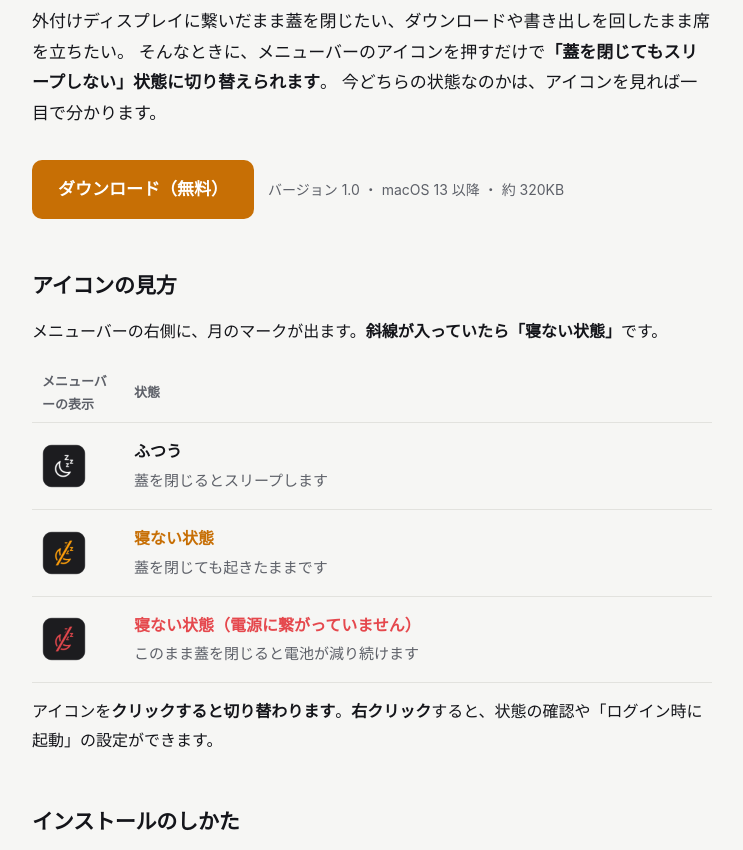
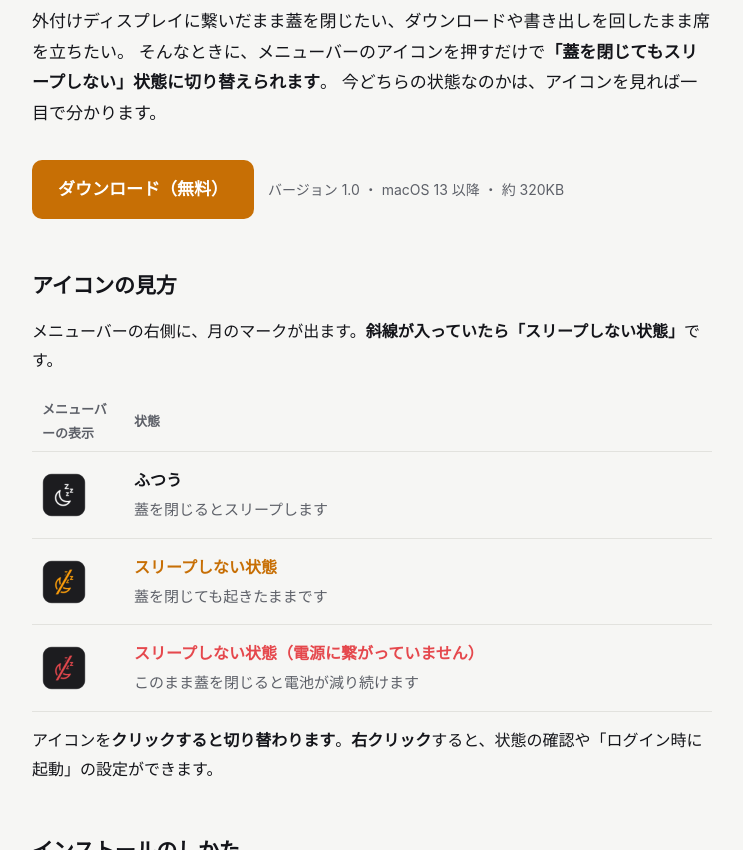
Before and after one commit to Hiroki-Soeno/sleepguard, a plain HTML site: page docs/index.html in a window 1280 px wide. Shown: the part 166-1016 px from the top of the page, without its empty margins (268-1011 px from the left). Drawn offline with Linux system fonts and the light colour scheme.

Commit message:
ページの状態表記を「寝ない状態」→「スリープしない状態」に統一
Co-Authored-By: Claude Opus 5 (1M context) <noreply@anthropic.com>

```diff
--- a/docs/index.html
+++ b/docs/index.html
@@ -128,7 +128,7 @@
 </div>
 
 <h2>アイコンの見方</h2>
-<p>メニューバーの右側に、月のマークが出ます。<strong>斜線が入っていたら「寝ない状態」</strong>です。</p>
+<p>メニューバーの右側に、月のマークが出ます。<strong>斜線が入っていたら「スリープしない状態」</strong>です。</p>
 <table>
   <thead>
     <tr><th>メニューバーの表示</th><th>状態</th></tr>
@@ -144,14 +144,14 @@
     <tr>
       <td class="shot"><img src="menubar-on.png" alt="斜線が入ったオレンジの月のアイコン"></td>
       <td>
-        <span class="state" style="color:var(--accent)">寝ない状態</span>
+        <span class="state" style="color:var(--accent)">スリープしない状態</span>
         <span class="desc">蓋を閉じても起きたままです</span>
       </td>
     </tr>
     <tr>
       <td class="shot"><img src="menubar-battery.png" alt="斜線が入った赤い月のアイコン"></td>
       <td>
-        <span class="state" style="color:#e5484d">寝ない状態（電源に繋がっていません）</span>
+        <span class="state" style="color:#e5484d">スリープしない状態（電源に繋がっていません）</span>
         <span class="desc">このまま蓋を閉じると電池が減り続けます</span>
       </td>
     </tr>
```
